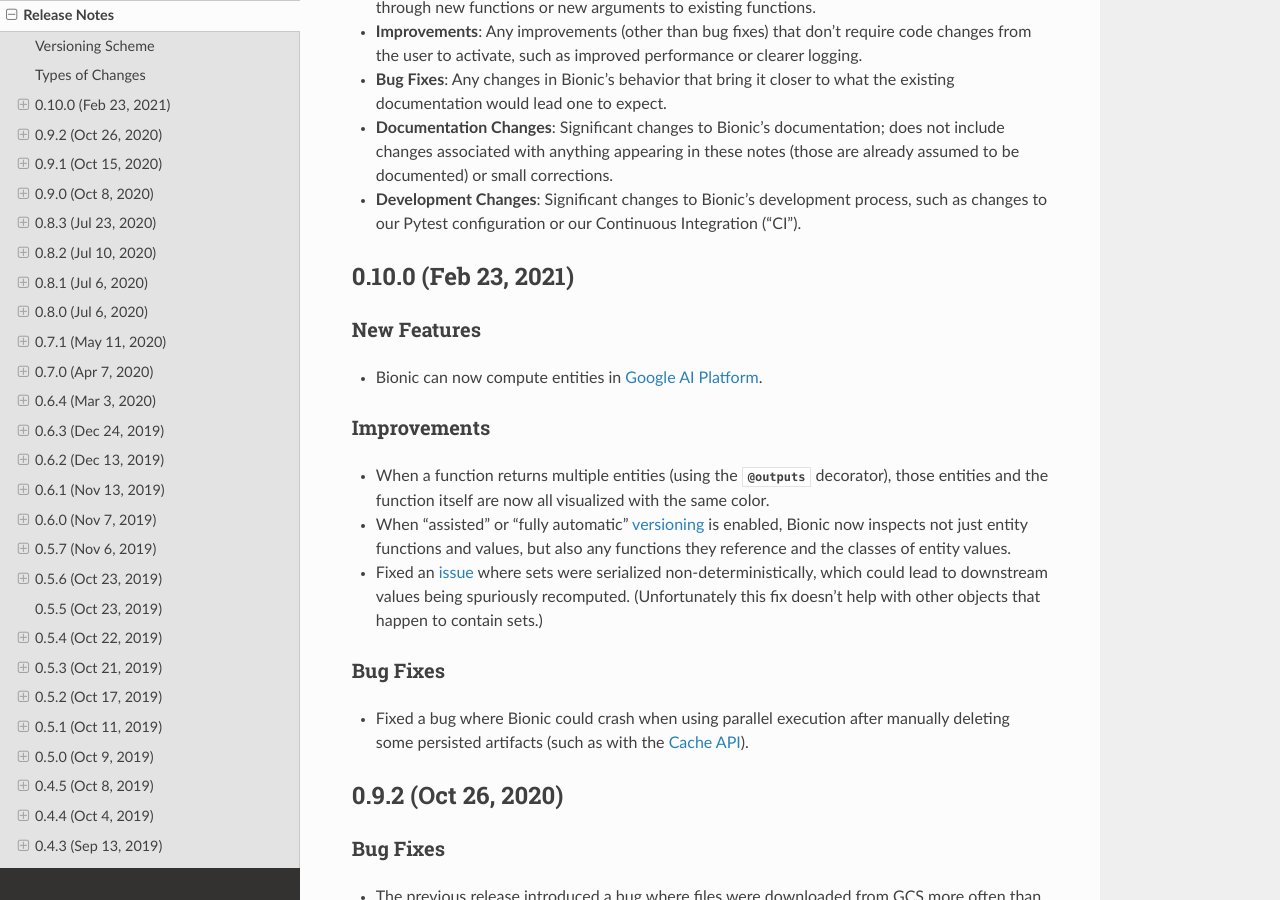
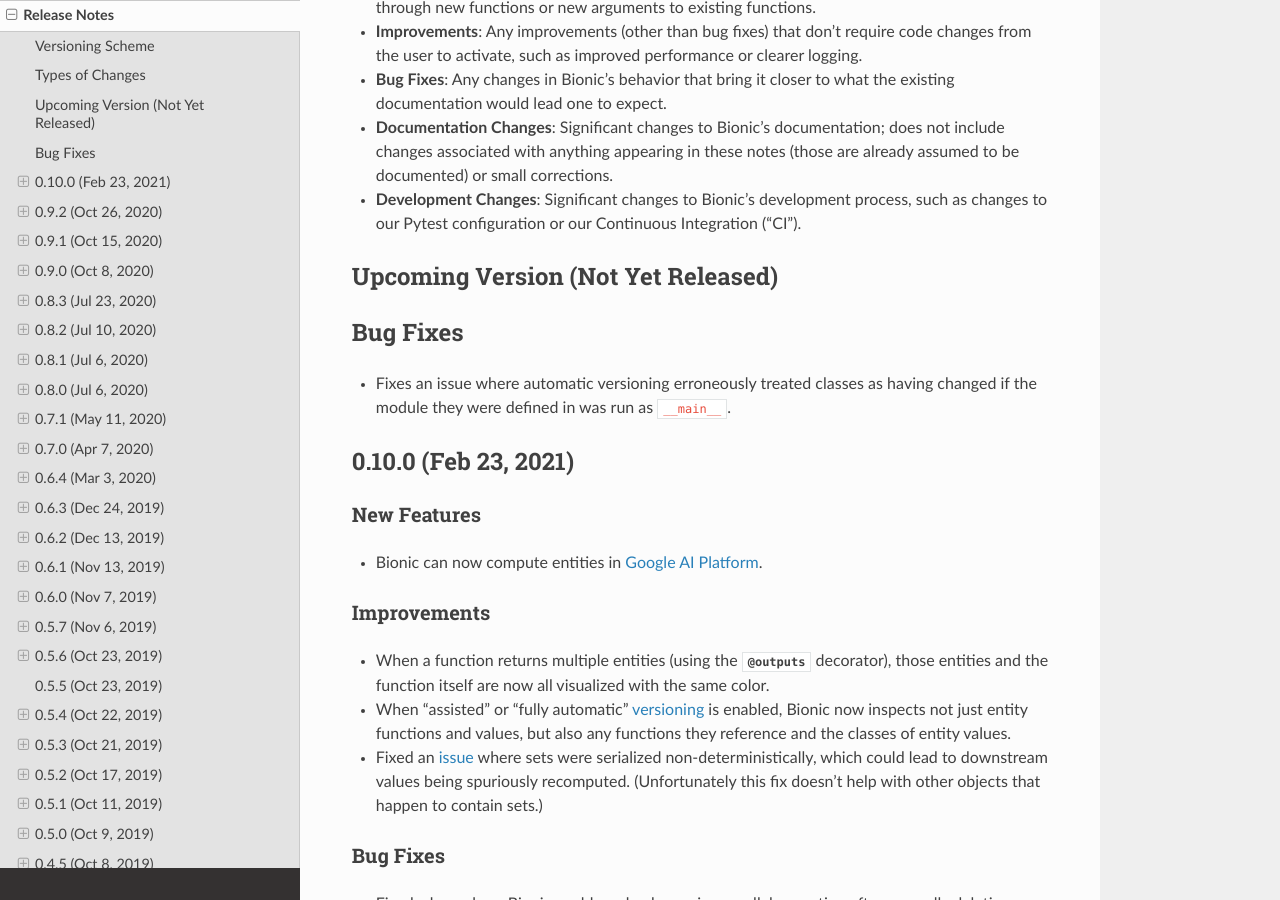
Before and after one commit to square/bionic, a Sphinx documentation site: the page built from docs/release-notes.rst, in a window 1280 px wide and 900 px high, scrolled down 1188 px. Built offline with Sphinx 7.4.7 and the Read the Docs theme 2.0.0, drawn with Linux system fonts in a browser that asks for light colours.

Commit message:
Ignore __module__ field on classes when hashing
When computing the hash a class, we now ignore the `__module__` field.
This field usually contains the name of the module the class was defined
in, but if that module was run directly from the command line then it
contains `__main__` instead. That means we can get different values
depending on whether we run a python module directly or load it from
somewhere else (like a Jupyter notebook), causing our smart caching to
detect a spurious change.

```diff
--- a/docs/release-notes.rst
+++ b/docs/release-notes.rst
@@ -65,14 +65,20 @@ For each release, we list the following types of change (in this order):
 - **Development Changes**: Significant changes to Bionic's development process, such
   as changes to our Pytest configuration or our Continuous Integration ("CI").
 
-.. Upcoming Version (Not Yet Released)
-.. -----------------------------------
+Upcoming Version (Not Yet Released)
+-----------------------------------
 
 .. Record any notable changes in this section. When we update the current version,
    add a new version heading below, and then comment out the heading above until more
    changes are added. This way, the "Upcoming Version" section will be never be visible
    in the "stable" docs (corresponding to the last release) but will be visible in the
    "latest" docs (corresponding to the master branch).
+
+Bug Fixes
+---------
+
+- Fixes an issue where automatic versioning erroneously treated classes as
+  having changed if the module they were defined in was run as ``__main__``.
 
 0.10.0 (Feb 23, 2021)
 --------------------
```
Also changed, not shown: 3 other files.
